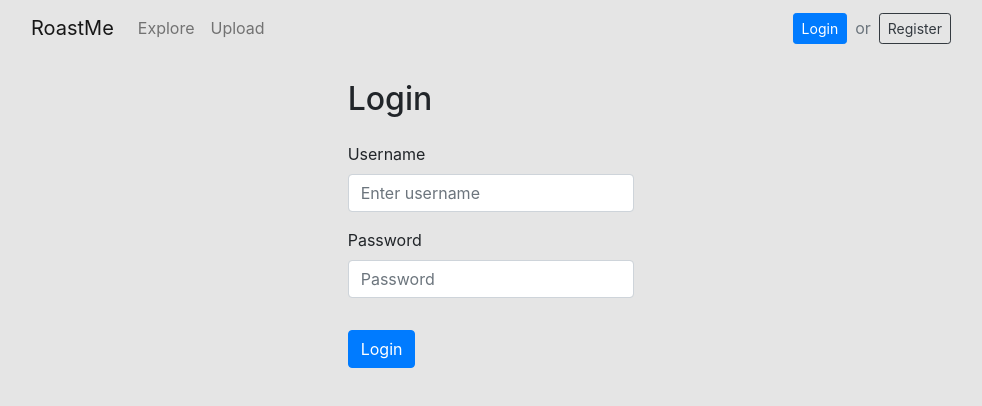
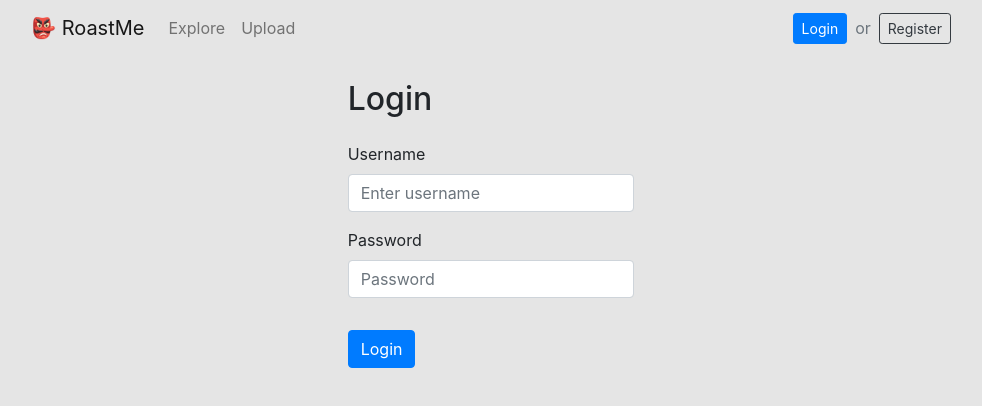
Before and after one commit to ayaanqui/roastme-frontend, a React (Create React App) app: page /login in a window 1280 px wide. Shown: the top 406 px of the page, without its empty margins (149-1131 px from the left). Built offline with nearby package versions, Linux system fonts and the light colour scheme.

Commit message:
Added aria-lable and role to satisfy compiler

```diff
--- a/src/components/Navbar.js
+++ b/src/components/Navbar.js
@@ -48,7 +48,7 @@ const NavbarMain = () => {
   return (
     <Navbar bg="transparent" expand="md">
       <Container>
-        <Navbar.Brand as={Link} to='/'>RoastMe</Navbar.Brand>
+        <Navbar.Brand as={Link} to='/'><span role="img" aria-label="logo">👺</span> RoastMe</Navbar.Brand>
         <Navbar.Toggle aria-controls="basic-navbar-nav" />
         <Navbar.Collapse id="basic-navbar-nav">
           <Nav className="mr-auto">
```
